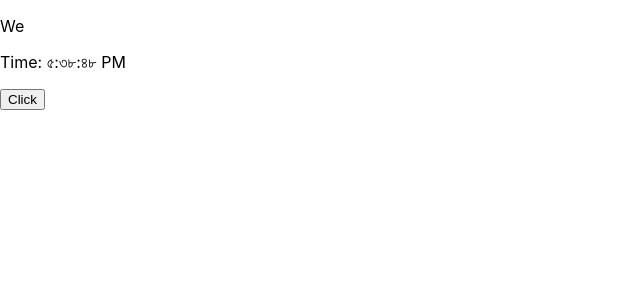
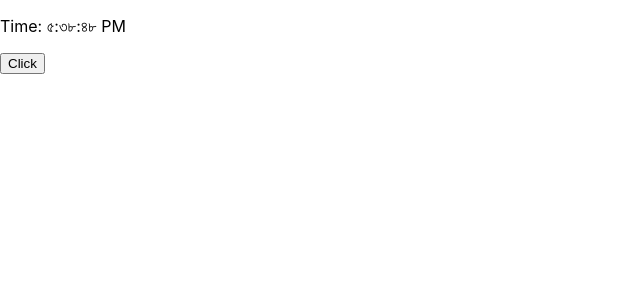
Before and after one commit to mdabdulhalimcse/ReactJS, a React (Create React App) app: page / in a window 1280 px wide. Shown: the top 300 px of the page, without its empty margins (0-640 px from the left). Built offline with nearby package versions, Linux system fonts and the light colour scheme.

Commit message:
useEffect hook dependency control

```diff
--- a/src/App.js
+++ b/src/App.js
@@ -8,7 +8,7 @@ export default class App extends React.Component{
 
         return(
           <div>
-      <p>We </p>
+
       <MyComponent />
           </div>
         );
```
